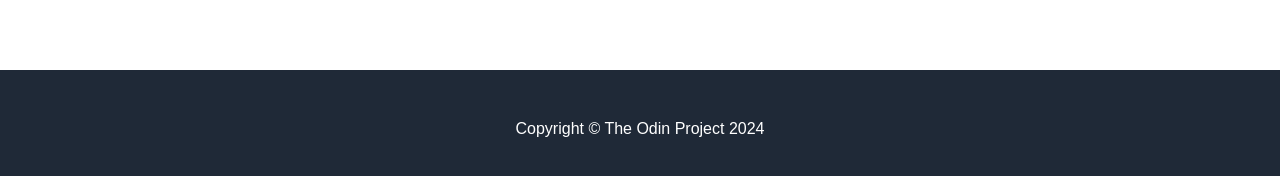
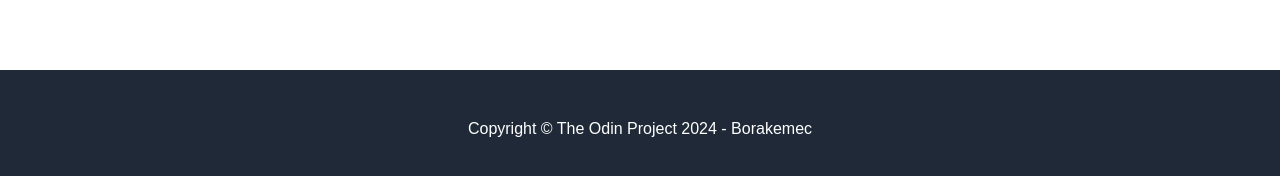
Before and after one commit to borakemec/landing-page, a plain HTML site: page index.html in a window 1280 px wide. Shown: the part 1410-1586 px from the top of the page. Drawn offline with Linux system fonts and the light colour scheme.

Commit message:
Update index.html

```diff
--- a/index.html
+++ b/index.html
@@ -65,7 +65,7 @@
         </div>
 
         <div class="sect" id="footer">
-            Copyright © The Odin Project 2024
+            Copyright © The Odin Project 2024 - Borakemec
         </div>
 
     </div>
```
